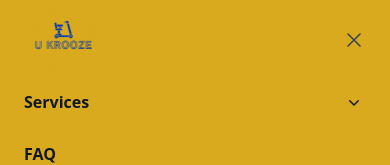
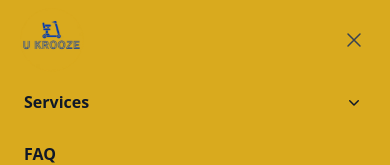
Before and after one commit to qnaz99/ukrookze, a React (Vite) app: page / in a window 390 px wide. Both pictures are taken after a click on the button "Open main menu". Shown: the top 165 px of the page. Built offline with nearby package versions, Linux system fonts and the light colour scheme.

Commit message:
fixed logo paddign

```diff
--- a/src/Header.tsx
+++ b/src/Header.tsx
@@ -91,7 +91,7 @@ export default function Header() {
             <img
               alt="UKrooze logo"
               src="./img/logo.png"
-              className="h-6 w-auto scale-400 fade-in-delayed"
+              className="h-6 w-auto scale-400 fade-in-delayed pl-4 md:pl-0"
             />
           </a>
         </div>
@@ -192,7 +192,7 @@ export default function Header() {
               <img
                 alt=""
                 src="./img/logo.png"
-                className="h-8 w-auto scale-200 pl-4 md:pl-2 fade-in-delayed"
+                className="h-8 w-auto scale-200 pl-2 fade-in-delayed"
               />
             </a>
             <button
```
